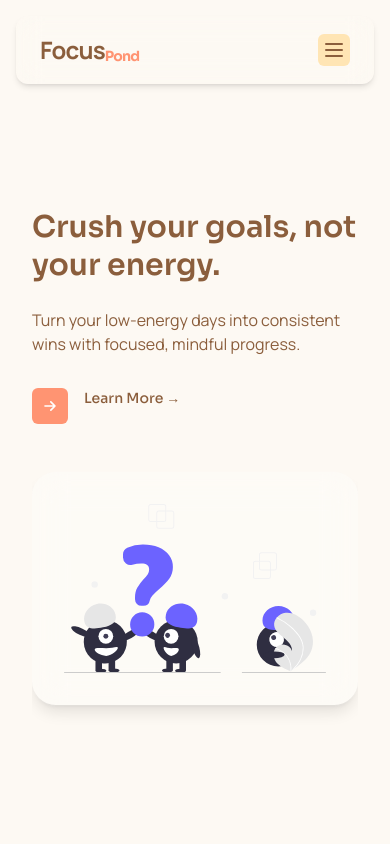
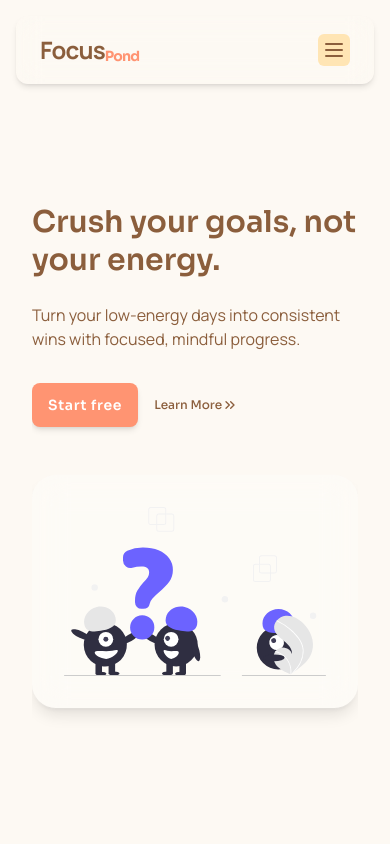
Before and after one commit to liannmaka/Focuspond, a Next.js app: page / in a window 390 px wide. Shown: the top 844 px of the page. Built offline with nearby package versions, Linux system fonts and the light colour scheme.

Commit message:
chore: hero section cleanup

```diff
--- a/src/app/(landing-page)/_components/Hero.tsx
+++ b/src/app/(landing-page)/_components/Hero.tsx
@@ -1,5 +1,6 @@
 import Image from "next/image";
 import Link from "next/link";
+import { ChevronsRight } from "lucide-react";
 
 const Hero: React.FC = () => {
   return (
@@ -17,37 +18,21 @@ const Hero: React.FC = () => {
           <div className="mt-8 flex space-x-4 font-sora">
             <Link
               href="/signup"
-              className="bg-[#ff9472] text-white font-semibold px-6 py-3 rounded-lg tracking-wider shadow-md hover:scale-[1.02] transition hidden sm:inline-block hover:brightness-110"
+              aria-label="Sign up for FocusPond"
+              className="bg-accent-button text-white font-semibold px-4 py-3 rounded-lg tracking-wider shadow-md hover:scale-[1.02] transition text-sm sm:text-base sm:px-6 sm:py-3"
             >
               Start free
             </Link>
-            <Link
-              href="/signup"
-              className="sm:hidden p-2 rounded-md bg-[#ff9472] text-white group"
-              title="Get started for free"
-              aria-label="Get started for free"
-            >
-              <svg
-                xmlns="http://www.w3.org/2000/svg"
-                className="h-5 w-5 transform transition-transform duration-200 group-hover:translate-x-1"
-                fill="none"
-                viewBox="0 0 24 24"
-                stroke="currentColor"
-              >
-                <path
-                  strokeLinecap="round"
-                  strokeLinejoin="round"
-                  strokeWidth={2}
-                  d="M13 7l5 5m0 0l-5 5m5-5H6"
-                />
-              </svg>
-            </Link>
 
             <Link
-              href="#pitch"
-              className="text-sm md:text-base font-medium hover:underline"
+              href="#"
+              className="group text-xs font-medium hover:underline self-center sm:text-sm inline-flex"
             >
-              Learn More →
+              <span>Learn More</span>
+              <ChevronsRight
+                aria-hidden="true"
+                className="size-4 self-center group-hover:translate-x-1 will-change-transform"
+              />
             </Link>
           </div>
         </div>
--- a/src/app/(landing-page)/_components/NavBar.tsx
+++ b/src/app/(landing-page)/_components/NavBar.tsx
@@ -140,7 +140,7 @@ const NavBar: React.FC = () => {
       <div
         id="mobile-menu"
         className={clsx(
-          "lg:hidden transition-all duration-300 ease-in-out",
+          "lg:hidden transition-all duration-300 ease-in-out will-change-transform ",
           isOpen
             ? "max-h-80 opacity-100 pointer-events-auto"
             : "max-h-0 opacity-0 pointer-events-none overflow-hidden"
--- a/src/app/(landing-page)/_components/ui/SignupButton.tsx
+++ b/src/app/(landing-page)/_components/ui/SignupButton.tsx
@@ -5,6 +5,7 @@ const SignupButton = () => {
     <Button
       href="/signup"
       size="sm"
+      aria-label="Sign up for FocusPond"
       className="border border-accent-button"
     >
       Get started
--- a/src/app/(landing-page)/layout.tsx
+++ b/src/app/(landing-page)/layout.tsx
@@ -8,7 +8,7 @@ export default function LandingPageLayout({
   return (
     <div>
       <NavBar />
-      <main className="pt-[69px] px-8">
+      <main className="pt-[var(--header-height)] px-8">
         <div>{children}</div>
       </main>
     </div>
```
